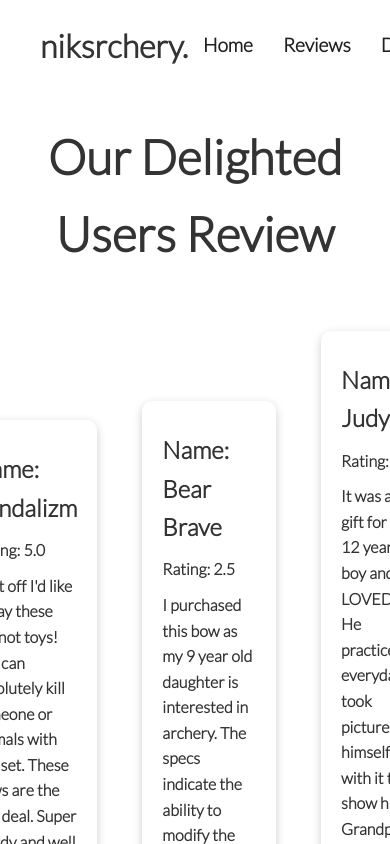
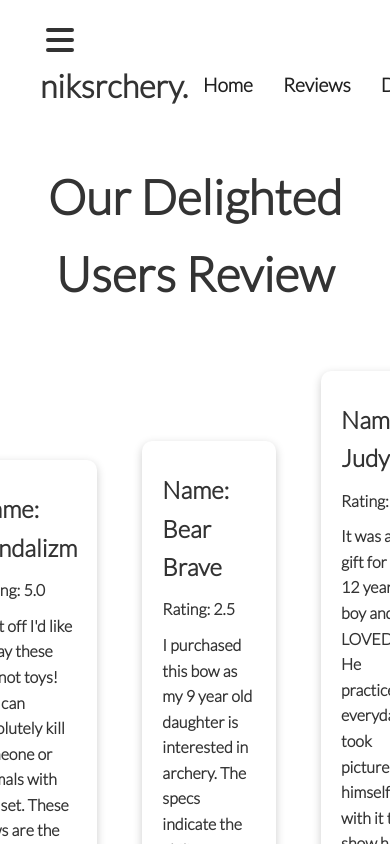
Before and after one commit to Anik-the-dev/niks-archery-website, a React (Create React App) app: page /reviews in a window 390 px wide. Shown: the top 844 px of the page. Built offline with nearby package versions, Linux system fonts and the light colour scheme.

Commit message:
MenuIcon Done

```diff
--- a/package.json
+++ b/package.json
@@ -3,6 +3,7 @@
   "version": "0.1.0",
   "private": true,
   "dependencies": {
+    "@heroicons/react": "^1.0.6",
     "@testing-library/jest-dom": "^5.16.3",
     "@testing-library/react": "^12.1.4",
     "@testing-library/user-event": "^13.5.0",
--- a/src/components/Dashboard.js
+++ b/src/components/Dashboard.js
@@ -12,7 +12,7 @@ const Dashboard = () => {
     }, [])
 
     // destructuring Object Data.........
-    const { investment, month, sell, revenue } = data
+    // const { investment, month, sell, revenue } = data
 
     // Charts.............
     // 1. SimpleLineChart..........
--- a/src/components/Header/Header.js
+++ b/src/components/Header/Header.js
@@ -1,5 +1,6 @@
 import React from 'react';
 import { Link } from 'react-router-dom';
+import { MenuIcon } from '@heroicons/react/solid'
 
 
 
@@ -7,6 +8,9 @@ const Header = () => {
     return (
         <div className='project-body'>
             <div className='project-container'>
+                <div className='hamburger-menu'>
+                    <MenuIcon></MenuIcon>
+                </div>
                 <div className='flex'>
                     <div className='project-logo'>
                         <h1>niksrchery.</h1>
--- a/src/css/style.css
+++ b/src/css/style.css
@@ -118,7 +118,7 @@ img {
     grid-template-columns: 75% 25%;
 }
 
-.two-columns-grid{
+.two-columns-grid {
     grid-template-columns: repeat(2, 1fr);
 }
 
@@ -191,7 +191,21 @@ p {
 
 }
 
-.btn p{
+.btn p {
     font-weight: 500;
     font-size: 1.3rem;
 }
+
+.hamburger-menu{
+    display: none;
+}
+
+
+/* responsive */
+@media only screen and (max-width: 700px) {
+    .hamburger-menu {
+        display: block;
+        width: 40px;
+        height: 40px;
+    }
+}
```
Also changed, not shown: 1 other file (tests, documents, lock files or other folders).
